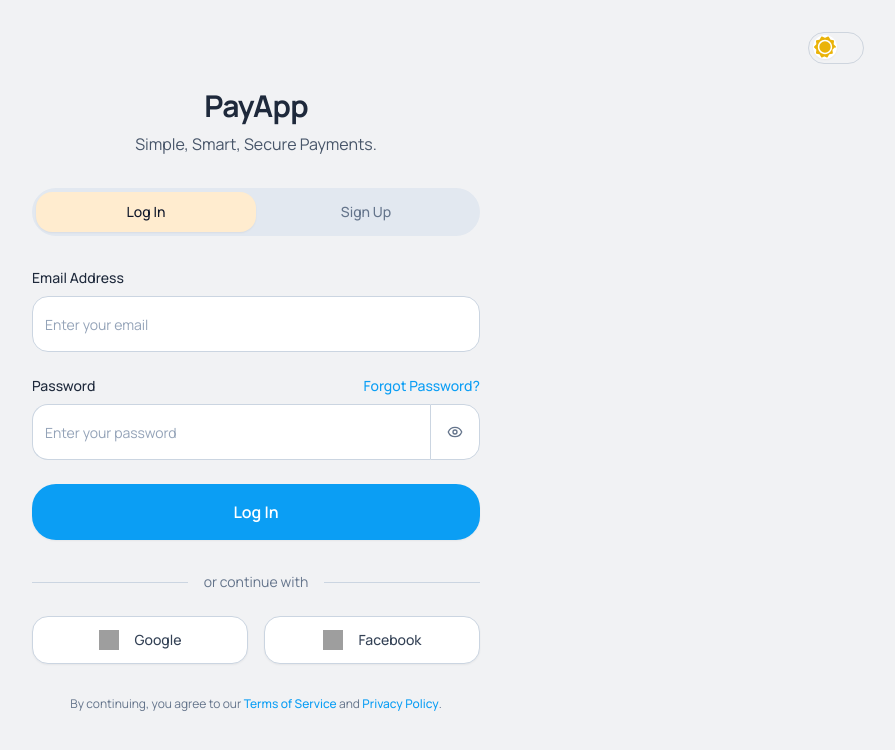
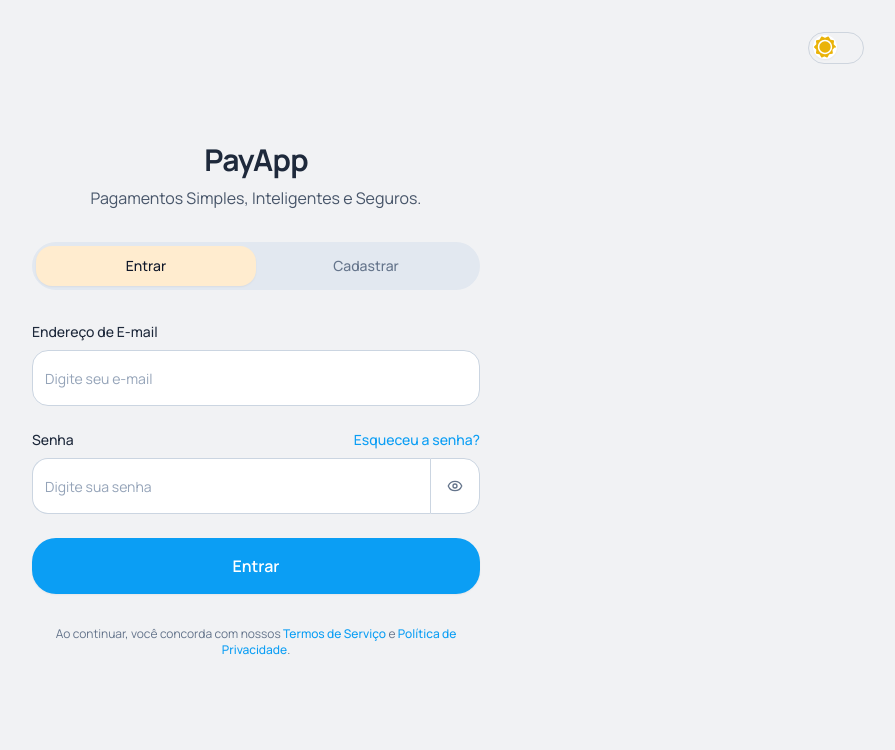
Before and after one commit to Comercialsc7/TradeScan, a React (Vite) app: page / in a window 1280 px wide. Shown: the top 750 px of the page, without its empty margins (384-1279 px from the left). Built offline with nearby package versions, Linux system fonts and the light colour scheme; grey boxes are pictures that could not be loaded.

Commit message:
Refactor: Localize and simplify Index page

```diff
--- a/src/components/auth/AuthForm.tsx
+++ b/src/components/auth/AuthForm.tsx
@@ -15,32 +15,32 @@ export const AuthForm = ({ authMode }: AuthFormProps) => {
     <form className="space-y-6">
       <div>
         <p className="mb-2 text-sm font-medium text-slate-800 dark:text-white">
-          Email Address
+          Endereço de E-mail
         </p>
         <Input
           type="email"
-          placeholder="Enter your email"
+          placeholder="Digite seu e-mail"
           className="h-14 w-full rounded-lg border-slate-300 bg-white text-base placeholder:text-slate-400 focus:border-primary focus:ring-2 focus:ring-primary/20 dark:border-slate-600 dark:bg-slate-800 dark:text-white dark:placeholder:text-slate-500"
         />
       </div>
       <div>
         <div className="mb-2 flex items-center justify-between">
           <p className="text-sm font-medium text-slate-800 dark:text-white">
-            Password
+            Senha
           </p>
           {authMode === 'login' && (
             <Link
               to="/forgot-password"
               className="text-sm font-medium text-primary hover:underline"
             >
-              Forgot Password?
+              Esqueceu a senha?
             </Link>
           )}
         </div>
         <div className="flex">
           <Input
             type={passwordVisible ? 'text' : 'password'}
-            placeholder="Enter your password"
+            placeholder="Digite sua senha"
             className="h-14 w-full rounded-l-lg rounded-r-none border-r-0 border-slate-300 bg-white text-base placeholder:text-slate-400 focus:border-primary focus:ring-2 focus:ring-primary/20 dark:border-slate-600 dark:bg-slate-800 dark:text-white dark:placeholder:text-slate-500"
           />
           <Button
@@ -61,7 +61,7 @@ export const AuthForm = ({ authMode }: AuthFormProps) => {
         type="submit"
         className="h-14 w-full rounded-xl bg-primary px-6 text-base font-semibold text-white shadow-sm transition-all hover:bg-primary/90 focus:outline-none focus:ring-2 focus:ring-primary/50 focus:ring-offset-2 dark:focus:ring-offset-background"
       >
-        {authMode === 'login' ? 'Log In' : 'Sign Up'}
+        {authMode === 'login' ? 'Entrar' : 'Cadastrar'}
       </Button>
     </form>
   )
--- a/src/components/auth/SocialLogins.tsx
+++ b/src/components/auth/SocialLogins.tsx
@@ -1,40 +1,3 @@
-import { Button } from '@/components/ui/button'
-
 export const SocialLogins = () => {
-  return (
-    <div className="space-y-6">
-      <div className="flex items-center gap-4">
-        <div className="h-px flex-grow bg-slate-300 dark:bg-slate-700" />
-        <span className="text-sm text-slate-500 dark:text-slate-400">
-          or continue with
-        </span>
-        <div className="h-px flex-grow bg-slate-300 dark:bg-slate-700" />
-      </div>
-
-      <div className="grid grid-cols-2 gap-4">
-        <Button
-          variant="outline"
-          className="h-12 w-full rounded-lg border-slate-300 bg-white text-sm font-medium text-slate-700 shadow-sm hover:bg-slate-50 dark:border-slate-600 dark:bg-slate-800 dark:text-slate-300 dark:hover:bg-slate-700"
-        >
-          <img
-            src="https://img.usecurling.com/i?q=google&color=multicolor"
-            alt="Google"
-            className="mr-2 h-5 w-5"
-          />
-          Google
-        </Button>
-        <Button
-          variant="outline"
-          className="h-12 w-full rounded-lg border-slate-300 bg-white text-sm font-medium text-slate-700 shadow-sm hover:bg-slate-50 dark:border-slate-600 dark:bg-slate-800 dark:text-slate-300 dark:hover:bg-slate-700"
-        >
-          <img
-            src="https://img.usecurling.com/i?q=facebook&color=multicolor"
-            alt="Facebook"
-            className="mr-2 h-5 w-5"
-          />
-          Facebook
-        </Button>
-      </div>
-    </div>
-  )
+  return null
 }
--- a/src/pages/Index.tsx
+++ b/src/pages/Index.tsx
@@ -2,7 +2,6 @@ import { useState } from 'react'
 import { Link } from 'react-router-dom'
 import { cn } from '@/lib/utils'
 import { AuthForm } from '@/components/auth/AuthForm'
-import { SocialLogins } from '@/components/auth/SocialLogins'
 
 const Index = () => {
   const [authMode, setAuthMode] = useState<'login' | 'signup'>('login')
@@ -14,7 +13,7 @@ const Index = () => {
           PayApp
         </h1>
         <p className="mt-2 text-base text-slate-600 dark:text-slate-400">
-          Simple, Smart, Secure Payments.
+          Pagamentos Simples, Inteligentes e Seguros.
         </p>
       </div>
 
@@ -36,7 +35,7 @@ const Index = () => {
               },
             )}
           >
-            Log In
+            Entrar
           </span>
         </label>
         <label className="z-10 flex h-full w-1/2 cursor-pointer items-center justify-center rounded-lg px-2 text-center transition-colors duration-200 ease-in-out">
@@ -56,7 +55,7 @@ const Index = () => {
               },
             )}
           >
-            Sign Up
+            Cadastrar
           </span>
         </label>
         <div
@@ -70,19 +69,17 @@ const Index = () => {
 
       <AuthForm authMode={authMode} />
 
-      <SocialLogins />
-
       <p className="text-center text-xs text-slate-500 dark:text-slate-400">
-        By continuing, you agree to our{' '}
+        Ao continuar, você concorda com nossos{' '}
         <Link to="/terms" className="font-medium text-primary hover:underline">
-          Terms of Service
+          Termos de Serviço
         </Link>{' '}
-        and{' '}
+        e{' '}
         <Link
           to="/privacy"
           className="font-medium text-primary hover:underline"
         >
-          Privacy Policy
+          Política de Privacidade
         </Link>
         .
       </p>
```
